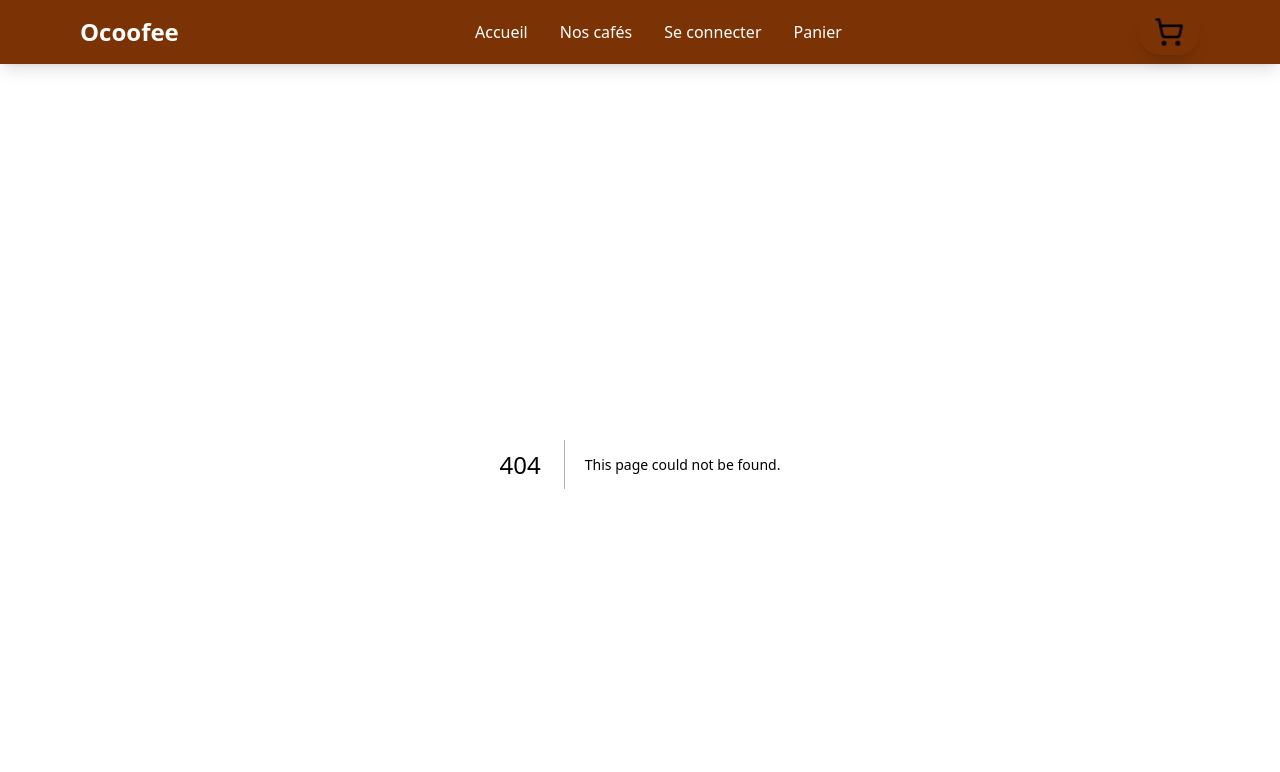
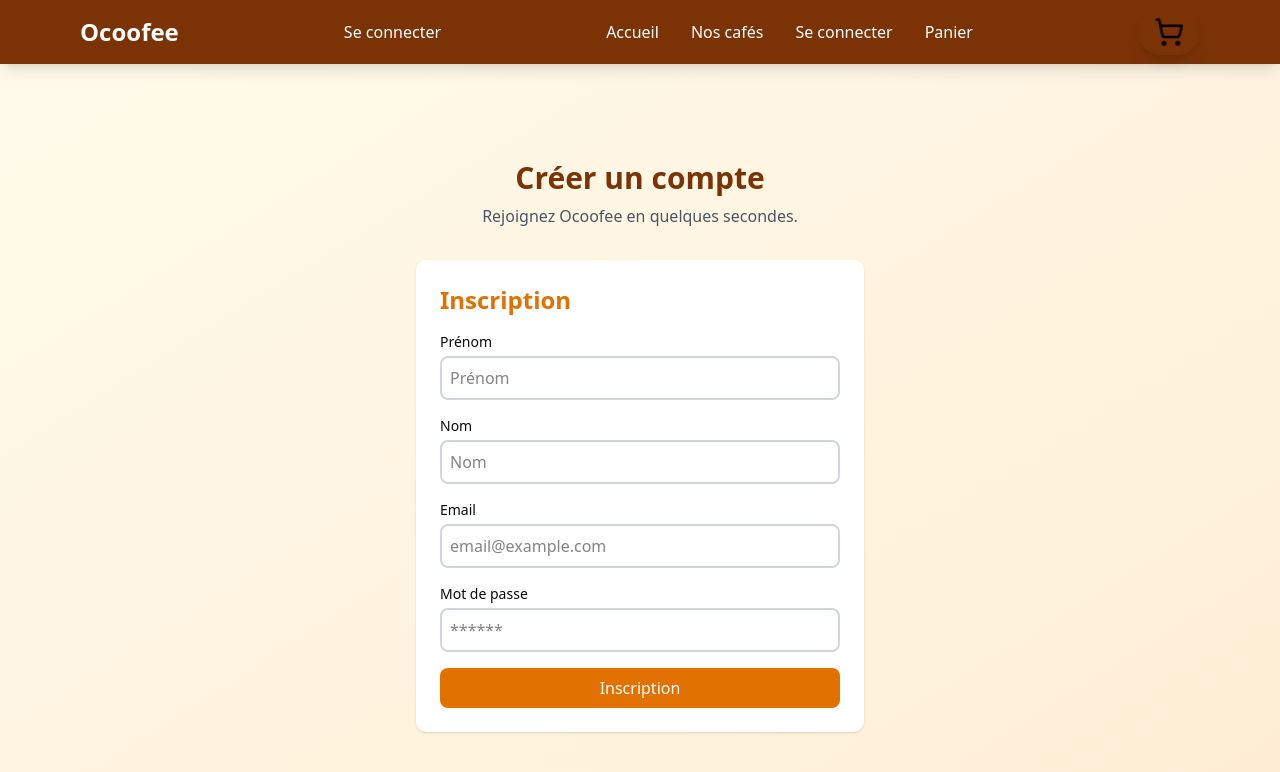
Before and after one commit to mario-souvily/ocoofee, a Next.js app in the folder ocoofee/: page /inscription in a window 1280 px wide. Before the commit this address had no page. Shown: the top 772 px of the page. Built offline with nearby package versions, Linux system fonts and the light colour scheme.

Commit message:
add page inscription and add action and api inscription

```diff
--- /dev/null
+++ b/ocoofee/src/app/action/inscription.ts
@@ -0,0 +1,41 @@
+"use server";
+import { IInscription } from "@/@types";
+import { prisma } from "@/lib/prisma";
+
+export async function getInscription() {
+  try {
+    const inscriptions = await prisma.user.findMany({
+      where: { role: { equals: false } },
+    });
+    return { ok: true, data: inscriptions } as const;
+  } catch (e) {
+    return { ok: false, message: "Erreur lors de la récupération" } as const;
+  }
+}
+
+export async function postInscription(inscription: IInscription) {
+  try {
+    if (
+      !inscription?.prenom ||
+      !inscription?.nom ||
+      !inscription?.email ||
+      !inscription?.pass
+    ) {
+      return { ok: false, message: "Champs requis manquants" } as const;
+    }
+
+    const exists = await prisma.user.findFirst({
+      where: { email: inscription.email },
+    });
+    if (exists) {
+      return { ok: false, message: "Cet email est déjà utilisé" } as const;
+    }
+
+    const user = await prisma.user.create({
+      data: { ...inscription, role: false },
+    });
+    return { ok: true, message: "Inscription réussie", data: user } as const;
+  } catch (e) {
+    return { ok: false, message: "Erreur serveur" } as const;
+  }
+}
--- a/ocoofee/src/app/api/coffee/route.ts
+++ b/ocoofee/src/app/api/coffee/route.ts
@@ -1,5 +1,6 @@
 import { prisma } from "../../../lib/prisma";
 
+//recuperer tout les cafés par categorie moulu ou grain et les trier par prix asc//
 export async function GET() {
   const coffees = await prisma.cafe.findMany({
     where: {
--- /dev/null
+++ b/ocoofee/src/app/api/inscription/route.ts
@@ -0,0 +1,36 @@
+import { prisma } from "../../../lib/prisma";
+
+export async function POST(req: Request) {
+  try {
+    const { prenom, nom, email, pass } = await req.json();
+
+    if (!prenom || !nom || !email || !pass) {
+      return Response.json(
+        { error: "Champs requis manquants" },
+        { status: 400 }
+      );
+    }
+
+    const existing = await prisma.user.findFirst({ where: { email } });
+    if (existing) {
+      return Response.json(
+        { error: "Cet email est déjà utilisé" },
+        { status: 409 }
+      );
+    }
+
+    const user = await prisma.user.create({
+      data: { prenom, nom, email, pass, role: false },
+    });
+    return Response.json(
+      { message: "Inscription réussie", data: user },
+      { status: 201 }
+    );
+  } catch (e) {
+    return Response.json({ error: "Erreur serveur" }, { status: 500 });
+  }
+}
+export async function GET() {
+  const users = await prisma.user.findMany();
+  return Response.json(users);
+}
--- a/ocoofee/src/app/coffee/all/page.tsx
+++ b/ocoofee/src/app/coffee/all/page.tsx
@@ -42,9 +42,11 @@ export default async function AllCoffeePage() {
               Tous
             </button>
             <button className="px-6 py-2 rounded-full bg-gray-200 text-gray-700 font-semibold hover:bg-gray-300 transition-colors">
+              {/* onclick={() => router.push("/coffee/all?categorie=grain")} */}
               🌱 Grains
             </button>
             <button className="px-6 py-2 rounded-full bg-gray-200 text-gray-700 font-semibold hover:bg-gray-300 transition-colors">
+              {/* onclick={() => router.push("/coffee/all?categorie=moulu")} */}
               ☕ Moulus
             </button>
           </div>
--- /dev/null
+++ b/ocoofee/src/app/inscription/page.tsx
@@ -0,0 +1,15 @@
+import Inscription from "@/ui/inscription";
+
+export default function Page() {
+  return (
+    <div className="min-h-screen bg-gradient-to-br from-amber-50 to-orange-100 py-24 px-4">
+      <div className="max-w-6xl mx-auto">
+        <div className="text-center mb-8">
+          <h1 className="text-3xl font-bold text-amber-900">Créer un compte</h1>
+          <p className="text-gray-600 mt-2">Rejoignez Ocoofee en quelques secondes.</p>
+        </div>
+        <Inscription />
+      </div>
+    </div>
+  );
+}
--- /dev/null
+++ b/ocoofee/src/ui/inscription.tsx
@@ -0,0 +1,105 @@
+"use client";
+
+import { IInscription } from "@/@types";
+import { postInscription } from "@/app/action/inscription";
+import { useState } from "react";
+
+export default function Inscription() {
+  const [loading, setLoading] = useState(false);
+  const [error, setError] = useState<string | null>(null);
+  const [success, setSuccess] = useState<string | null>(null);
+
+  const handleSubmit = async (event: React.FormEvent<HTMLFormElement>) => {
+    event.preventDefault();
+    setError(null);
+    setSuccess(null);
+    setLoading(true);
+
+    const formData = new FormData(event.currentTarget);
+    const data = Object.fromEntries(formData) as unknown as IInscription;
+
+    try {
+      const result = await postInscription(data);
+      if (!result.ok) {
+        throw new Error(result.message);
+      }
+      setSuccess(result.message);
+      (event.currentTarget as HTMLFormElement).reset();
+    } catch (e: unknown) {
+      if (e instanceof Error) {
+        setError(e.message);
+      } else {
+        setError("Une erreur inattendue est survenue");
+      }
+    } finally {
+      setLoading(false);
+    }
+  };
+
+  return (
+    <div className="max-w-md mx-auto p-6 bg-white rounded-lg shadow">
+      <h1 className="text-2xl font-bold text-amber-600 mb-4">Inscription</h1>
+
+      {error && <div className="mb-4 text-red-600 text-sm">{error}</div>}
+      {success && <div className="mb-4 text-green-700 text-sm">{success}</div>}
+
+      <form onSubmit={handleSubmit} className="space-y-4">
+        <div className="flex flex-col">
+          <label htmlFor="prenom" className="mb-1 text-sm font-medium">Prénom</label>
+          <input
+            type="text"
+            id="prenom"
+            name="prenom"
+            required
+            className="border-2 border-gray-300 rounded-md p-2"
+            placeholder="Prénom"
+          />
+        </div>
+
+        <div className="flex flex-col">
+          <label htmlFor="nom" className="mb-1 text-sm font-medium">Nom</label>
+          <input
+            type="text"
+            id="nom"
+            name="nom"
+            required
+            className="border-2 border-gray-300 rounded-md p-2"
+            placeholder="Nom"
+          />
+        </div>
+
+        <div className="flex flex-col">
+          <label htmlFor="email" className="mb-1 text-sm font-medium">Email</label>
+          <input
+            type="email"
+            id="email"
+            name="email"
+            required
+            className="border-2 border-gray-300 rounded-md p-2"
+            placeholder="email@example.com"
+          />
+        </div>
+
+        <div className="flex flex-col">
+          <label htmlFor="pass" className="mb-1 text-sm font-medium">Mot de passe</label>
+          <input
+            type="password"
+            id="pass"
+            name="pass"
+            required
+            className="border-2 border-gray-300 rounded-md p-2"
+            placeholder="******"
+          />
+        </div>
+
+        <button
+          type="submit"
+          disabled={loading}
+          className="bg-amber-600 hover:bg-amber-700 disabled:opacity-60 text-white rounded-md p-2 w-full"
+        >
+          {loading ? "En cours..." : "Inscription"}
+        </button>
+      </form>
+    </div>
+  );
+}
--- a/ocoofee/src/ui/navbar.tsx
+++ b/ocoofee/src/ui/navbar.tsx
@@ -13,7 +13,7 @@ export default function Navbar() {
   const [links] = useState<{ name: string; href: string }[]>([
     { name: "Accueil", href: "/" },
     { name: "Nos cafés", href: "/cafes" },
-    { name: "Se connecter", href: "/authentification" },
+    { name: "Se connecter", href: "/inscription" },
     { name: "Panier", href: "/panier" },
   ]);
 
@@ -32,6 +32,7 @@ export default function Navbar() {
               Ocoofee
             </Link>
           </div>
+          <button onClick={() => router.push("/inscription")}>Se connecter</button>
 
           {/* Navigation Desktop */}
           <div className="hidden lg:flex items-center space-x-8">
```
Also changed, not shown: ocoofee/src/@types/index.ts (+10 -0 lines).
